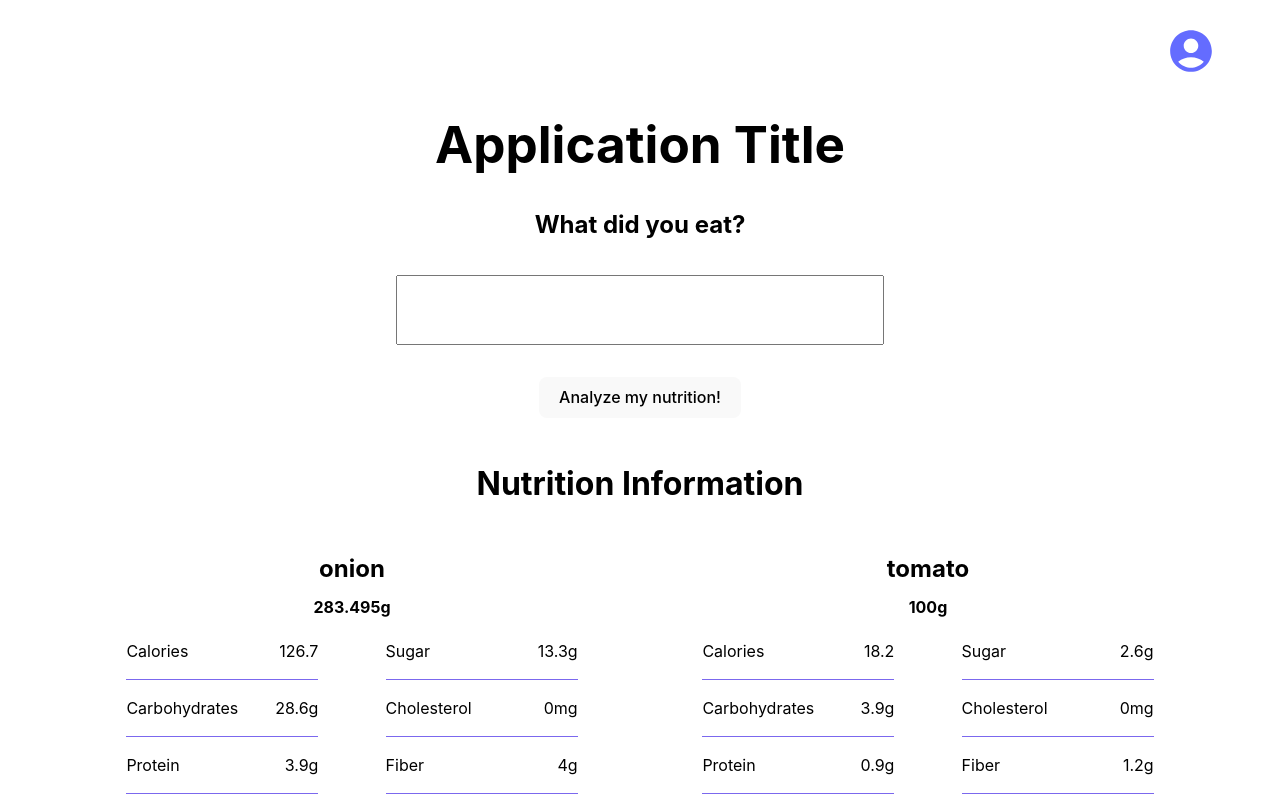
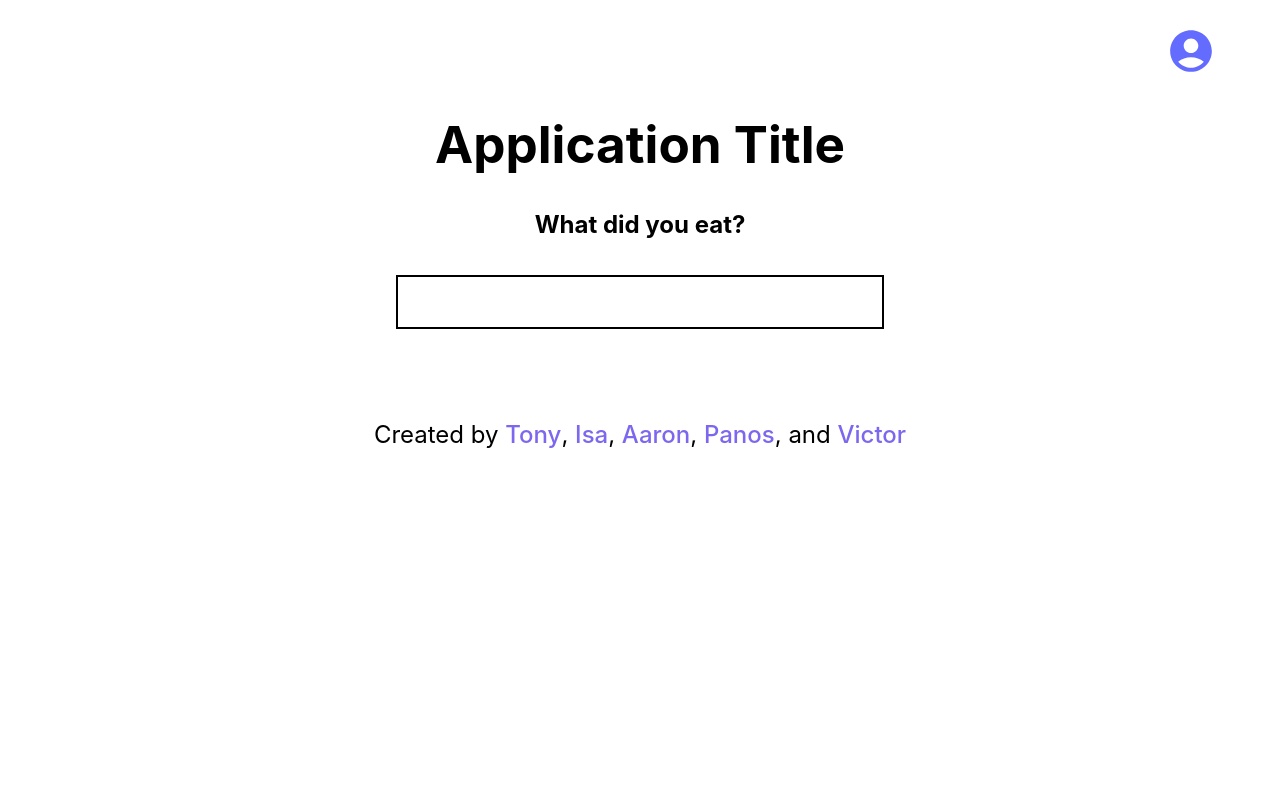
Before and after one commit to zalu224/411-Proj, a React (Vite) app in the folder client/: page / in a window 1280 px wide. Shown: the top 800 px of the page. Built offline with nearby package versions, Linux system fonts and the light colour scheme.

Commit message:
added some new functional buttons and styling

```diff
--- a/client/src/components/NutritionResponse.css
+++ b/client/src/components/NutritionResponse.css
@@ -8,11 +8,12 @@
     flex-direction: row;
     justify-content: space-between;
     border-bottom: 1px solid mediumslateblue;
-    transition: border-bottom 0.2s ease;
+    transition: 0.3s ease;
 }
 
 .response-column-field:hover {
     border-bottom: 3px solid mediumslateblue;
+    font-size: 1.125rem;
 }
 
 .response-container {
--- a/client/src/pages/home/Home.css
+++ b/client/src/pages/home/Home.css
@@ -15,6 +15,7 @@
     margin-inline: auto;
     width: fit-content;
     font-size: 1.5rem;
+    position: 0;
 }
 
 .home-footer-link {
@@ -34,22 +35,61 @@
     margin-block: 1rem;
 }
 
+.response-button {
+    width: 12rem;
+    margin-top: 1rem;
+    margin-inline: auto;
+    color: black;
+    background-color:gainsboro;
+}
+
+.response-button:hover {
+    border: 1px solid mediumslateblue;
+}
+
+.response-buttons {
+    width: 30rem;
+    max-width: 90%;
+    margin: auto;
+    display: flex;
+    flex-flow: row wrap;
+    justify-content: space-around;
+}
+
 .search-bar {
     display: flex;
     flex-direction: column;
 }
 
 .search-bar-button {
-    width: fit-content;
+    width: 6rem;
+    margin-top: 1rem;
+    margin-inline: auto;
+    color: black;
+    background-color:gainsboro;
+}
+
+.search-bar-button:hover {
+    border: 1px solid mediumslateblue;
+}
+
+.search-bar-buttons {
+    width: 20rem;
     margin: auto;
+    display: flex;
+    flex-direction: row;
+    justify-content: space-around;
 }
 
 .search-bar-input {
     margin: 2rem auto;
     width: 80%;
     max-width: 30rem;
-    height: 4rem;
-    font-size: 2rem;
+    height: 3rem;
+    color: black;
+    font-size: 1.5rem;
+    background-color: white;
+    border: 2px solid black;
 }
 
 .search-bar-title {
--- a/client/src/pages/home/Home.jsx
+++ b/client/src/pages/home/Home.jsx
@@ -4,13 +4,14 @@ import AccountCircleIcon from "@mui/icons-material/AccountCircle";
 import { Link } from "react-router-dom";
 
 import NutritionResponse from "../../components/NutritionResponse";
+import Spinner from "../../components/Spinner/Spinner";
 
 import "./Home.css";
 
 const Home = () => {
-  const [query, setQuery] = useState(" ");
+  const [query, setQuery] = useState("");
   const [loading, setLoading] = useState(false);
-  const [isResponse, setIsResponse] = useState(true);
+  const [isResponse, setIsResponse] = useState(false);
 
   // store this in database
   const creatorLinks = {
@@ -25,21 +26,41 @@ const Home = () => {
     setLoading(true);
     if (query.trim() === "") {
       console.log("query is empty");
+      setQuery("");
       setLoading(false);
       return;
     }
+    setIsResponse(true);
     axios
       .get("get request for calorie api results")
       .then((response) => {
         /* parse api response data */
         console.log(response);
-        setIsResponse(false);
+        setIsResponse(true);
+        setQuery("");
         setLoading(false);
       })
       .catch((error) => {
         console.log(error);
         setLoading(false);
       });
+  };
+
+  const handleQueryClear = () => {
+    setQuery("");
+  };
+
+  const handleResponseClear = () => {
+    setLoading(true);
+    setIsResponse(false);
+    setLoading(false);
+  };
+
+  const handleResponseReset = () => {
+    setLoading(true);
+    setQuery("");
+    setIsResponse(false);
+    setLoading(false);
   };
 
   const sampleResponse = {
@@ -93,18 +114,44 @@ const Home = () => {
           value={query}
           onChange={(i) => setQuery(i.target.value)}
         />
-        <button className="search-bar-button" onClick={handleQuery}>
-          Analyze my nutrition!
-        </button>
+      </div>
+      <div className="home-response">
+        {query !== "" && (
+          <div className="search-bar-buttons">
+            <button className="search-bar-button" onClick={handleQuery}>
+              Analyze
+            </button>
+            <button className="search-bar-button" onClick={handleQueryClear}>
+              Clear
+            </button>
+          </div>
+        )}
         {loading ? (
-          "loading"
-        ) : isResponse ? (
-          <div className="nutrition-response">
-            <NutritionResponse response={sampleResponse.items} />
-          </div>
+          <Spinner />
         ) : (
-          "no response"
+          isResponse && (
+            <>
+              <div className="nutrition-response">
+                <NutritionResponse response={sampleResponse.items} />
+              </div>
+              <div className="response-buttons">
+                <button
+                  className="response-button"
+                  onClick={handleResponseClear}
+                >
+                  Clear Response
+                </button>
+                <button
+                  className="response-button"
+                  onClick={handleResponseReset}
+                >
+                  Reset Query
+                </button>
+              </div>
+            </>
+          )
         )}
+        {!query && !isResponse && <br />}
       </div>
       <div className="home-footer">
         Created by{" "}
```
